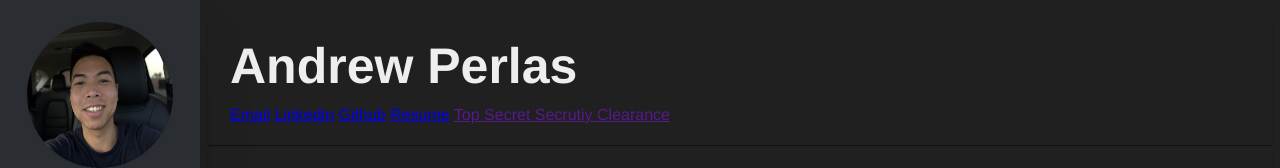
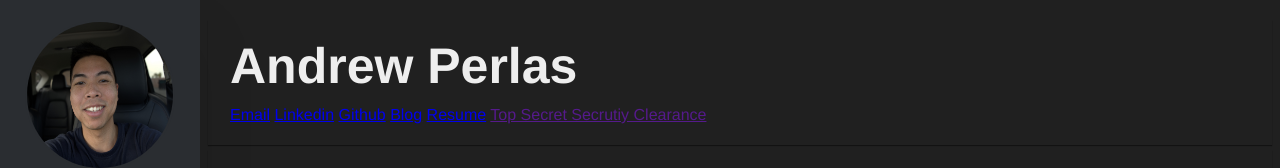
Before and after one commit to andrewperlas/azure-resume, a plain HTML site: page web/index.html in a window 1280 px wide. Shown: the top 168 px of the page. Drawn offline with Linux system fonts and the light colour scheme.

Commit message:
added link to blog on website

```diff
--- a/web/index.html
+++ b/web/index.html
@@ -21,6 +21,7 @@
                 <a href="mailto:andrew@andrewperlas.com">Email</a>
                 <a href="https://www.linkedin.com/in/andrewperlas/">Linkedin</a>
                 <a href="https://github.com/andrewperlas">Github</a>
+                <a href="https://techblog.andrewperlas.com">Blog</a>
                 <a href="./docs/Andrew Perlas - Resume.pdf">Resume</a>
                 <a href>Top Secret Secrutiy Clearance</a>
             </span>
```
